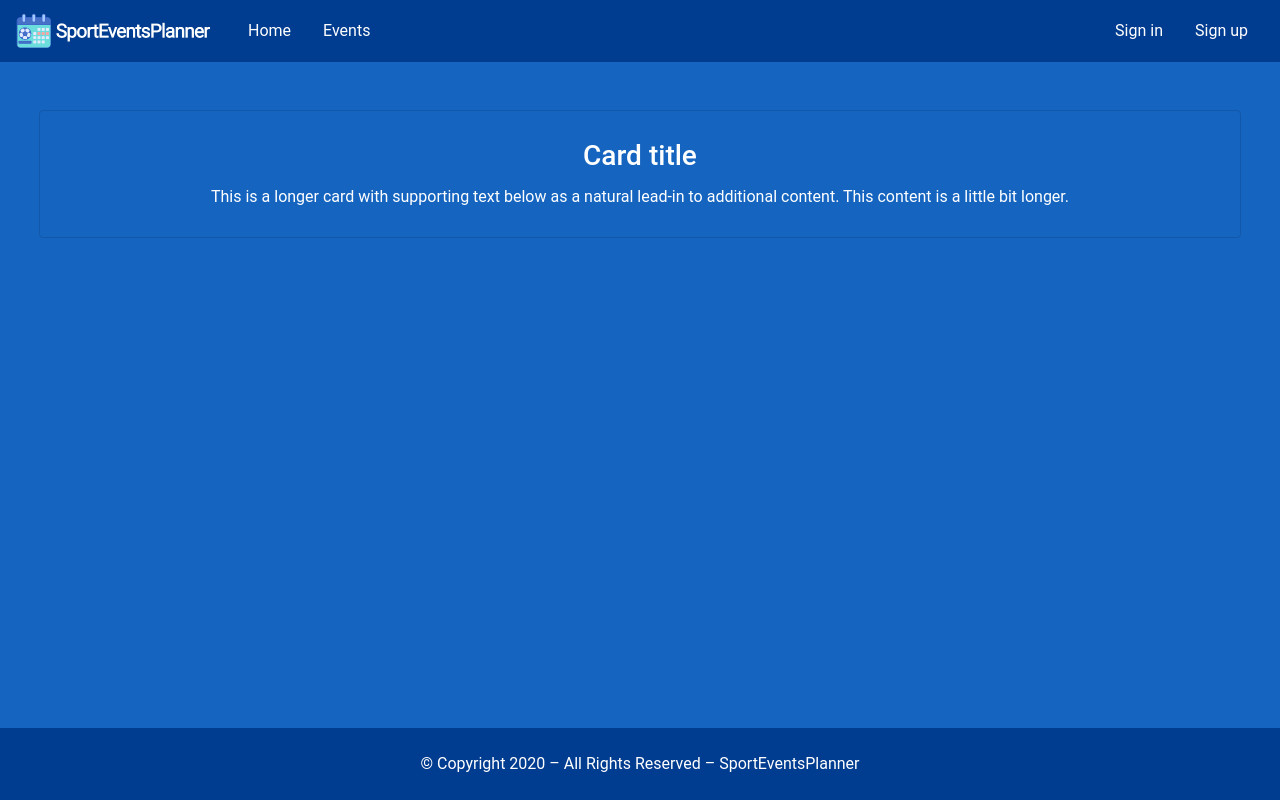
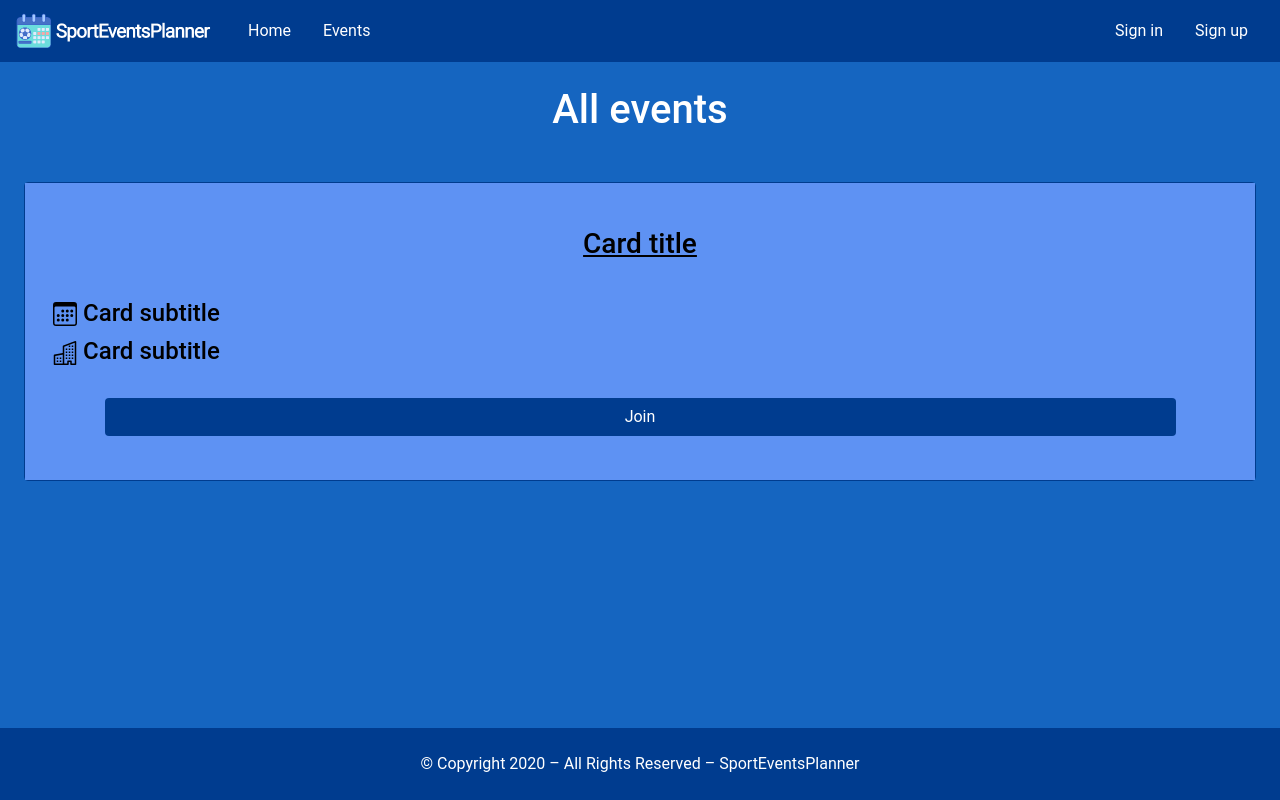
Before and after one commit to trybo/SportEventsPlanner, a Vue app: page /events in a window 1280 px wide. Built offline with nearby package versions, Linux system fonts and the light colour scheme.

Commit message:
Customized event card

```diff
--- a/package.json
+++ b/package.json
@@ -9,6 +9,7 @@
   },
   "dependencies": {
     "bootstrap": "^4.4.1",
+    "bootstrap-icons": "^1.0.0-alpha3",
     "core-js": "^3.6.4",
     "firebase": "^7.14.2",
     "jquery": "^3.5.0",
--- a/src/components/EventCard.vue
+++ b/src/components/EventCard.vue
@@ -1,11 +1,54 @@
 <template>
-  <div class="card-deck text-center mx-4 my-5">
-    <div class="card bg-transparent text-white p-2">
-      <div class="card-body">
-        <h3 class="card-title">Card title</h3>
-        <p
-          class="card-text"
-        >This is a longer card with supporting text below as a natural lead-in to additional content. This content is a little bit longer.</p>
+  <div class="card rounded mx-4 my-5">
+    <div class="card-body">
+      <h3 class="card-title text-center p-4">
+        <u>Card title</u>
+      </h3>
+      <h4 class="card-subtitle p-2">
+        <svg
+          class="bi bi-calendar"
+          width="1em"
+          height="1em"
+          viewBox="0 0 16 16"
+          fill="currentColor"
+          xmlns="http://www.w3.org/2000/svg"
+        >
+          <path
+            fill-rule="evenodd"
+            d="M14 0H2a2 2 0 00-2 2v12a2 2 0 002 2h12a2 2 0 002-2V2a2 2 0 00-2-2zM1 3.857C1 3.384 1.448 3 2 3h12c.552 0 1 .384 1 .857v10.286c0 .473-.448.857-1 .857H2c-.552 0-1-.384-1-.857V3.857z"
+            clip-rule="evenodd"
+          />
+          <path
+            fill-rule="evenodd"
+            d="M6.5 7a1 1 0 100-2 1 1 0 000 2zm3 0a1 1 0 100-2 1 1 0 000 2zm3 0a1 1 0 100-2 1 1 0 000 2zm-9 3a1 1 0 100-2 1 1 0 000 2zm3 0a1 1 0 100-2 1 1 0 000 2zm3 0a1 1 0 100-2 1 1 0 000 2zm3 0a1 1 0 100-2 1 1 0 000 2zm-9 3a1 1 0 100-2 1 1 0 000 2zm3 0a1 1 0 100-2 1 1 0 000 2zm3 0a1 1 0 100-2 1 1 0 000 2z"
+            clip-rule="evenodd"
+          />
+        </svg>
+        Card subtitle
+      </h4>
+      <h4 class="card-subtitle p-2">
+        <svg
+          class="bi bi-building"
+          width="1em"
+          height="1em"
+          viewBox="0 0 16 16"
+          fill="currentColor"
+          xmlns="http://www.w3.org/2000/svg"
+        >
+          <path
+            fill-rule="evenodd"
+            d="M15.285.089A.5.5 0 0115.5.5v15a.5.5 0 01-.5.5h-3a.5.5 0 01-.5-.5V14h-1v1.5a.5.5 0 01-.5.5H1a.5.5 0 01-.5-.5v-6a.5.5 0 01.418-.493l5.582-.93V3.5a.5.5 0 01.324-.468l8-3a.5.5 0 01.46.057zM7.5 3.846V8.5a.5.5 0 01-.418.493l-5.582.93V15h8v-1.5a.5.5 0 01.5-.5h2a.5.5 0 01.5.5V15h2V1.222l-7 2.624z"
+            clip-rule="evenodd"
+          />
+          <path fill-rule="evenodd" d="M6.5 15.5v-7h1v7h-1z" clip-rule="evenodd" />
+          <path
+            d="M2.5 11h1v1h-1v-1zm2 0h1v1h-1v-1zm-2 2h1v1h-1v-1zm2 0h1v1h-1v-1zm6-10h1v1h-1V3zm2 0h1v1h-1V3zm-4 2h1v1h-1V5zm2 0h1v1h-1V5zm2 0h1v1h-1V5zm-2 2h1v1h-1V7zm2 0h1v1h-1V7zm-4 0h1v1h-1V7zm0 2h1v1h-1V9zm2 0h1v1h-1V9zm2 0h1v1h-1V9zm-4 2h1v1h-1v-1zm2 0h1v1h-1v-1zm2 0h1v1h-1v-1z"
+          />
+        </svg>
+        Card subtitle
+      </h4>
+      <div class="text-center">
+        <button type="button" class="btn text-white my-4">Join</button>
       </div>
     </div>
   </div>
@@ -15,7 +58,15 @@
 </script>
 
 <style>
-.card{
-    border: none;
+.card {
+  border-color: #003c8f !important;
+}
+.card-body {
+  background-color: #5e92f3;
+  color: black;
+}
+.btn {
+  background-color: #003c8f !important;
+  width: 90%;
 }
 </style>
--- a/src/views/Events.vue
+++ b/src/views/Events.vue
@@ -1,6 +1,7 @@
 <template>
   <div id="home-container" class="overflow-hidden">
     <Navbar />
+    <h1 class="text-center my-4">All events</h1>
     <EventCard />
     <Footer />
   </div>
```
Also changed, not shown: 1 other file (tests, documents, lock files or other folders).
